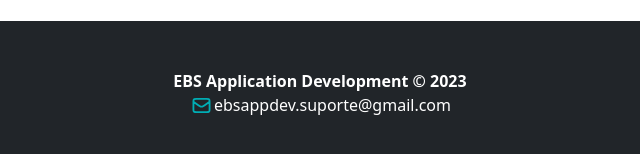
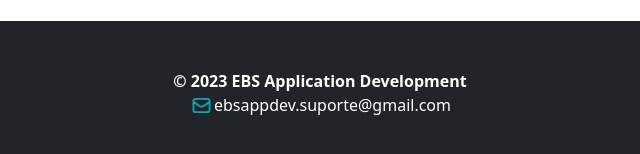
Before and after one commit to ebsappdev/home, a plain HTML site: page index.html in a window 1280 px wide. Shown: the part 1906-2060 px from the top of the page, 320-960 px from the left. Drawn offline with nearby package versions, Linux system fonts and the light colour scheme.

Commit message:
Update index.html

```diff
--- a/index.html
+++ b/index.html
@@ -95,7 +95,7 @@
         </section>
         <!-- Footer-->
         <footer class="py-5 bg-dark">
-            <div class="container"><p class="m-0 text-center text-white"><strong>EBS Application Development &copy; 2023</strong></p></div>
+            <div class="container"><p class="m-0 text-center text-white"><strong>&copy; 2023    EBS Application Development</strong></p></div>
             <div style="display: flex; justify-content: center;"><img src="assets/mail.svg"><span class="m-0 text-center text-white">ebsappdev.suporte@gmail.com</span></div>
         </footer>
         <!-- Bootstrap core JS-->
```
